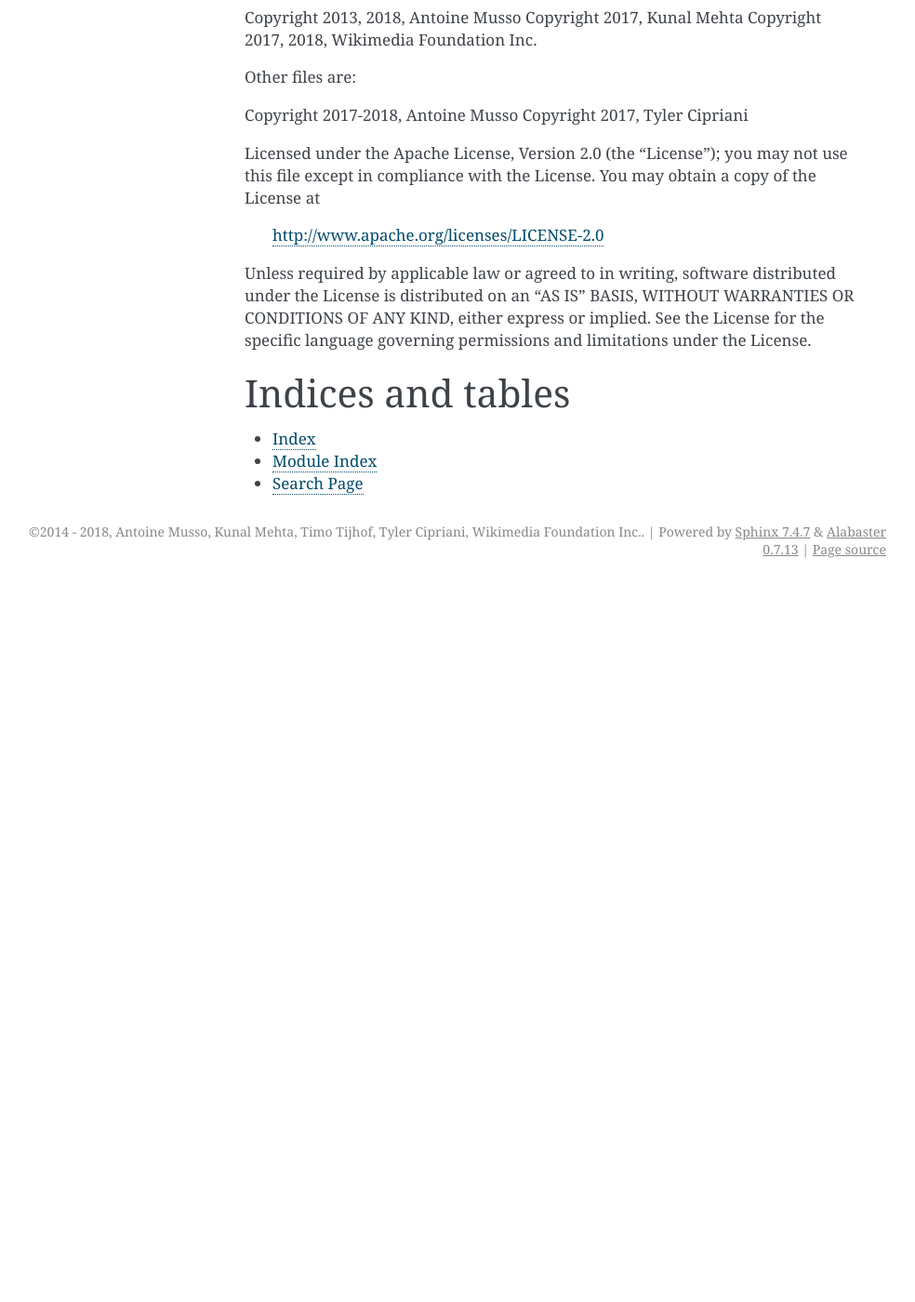
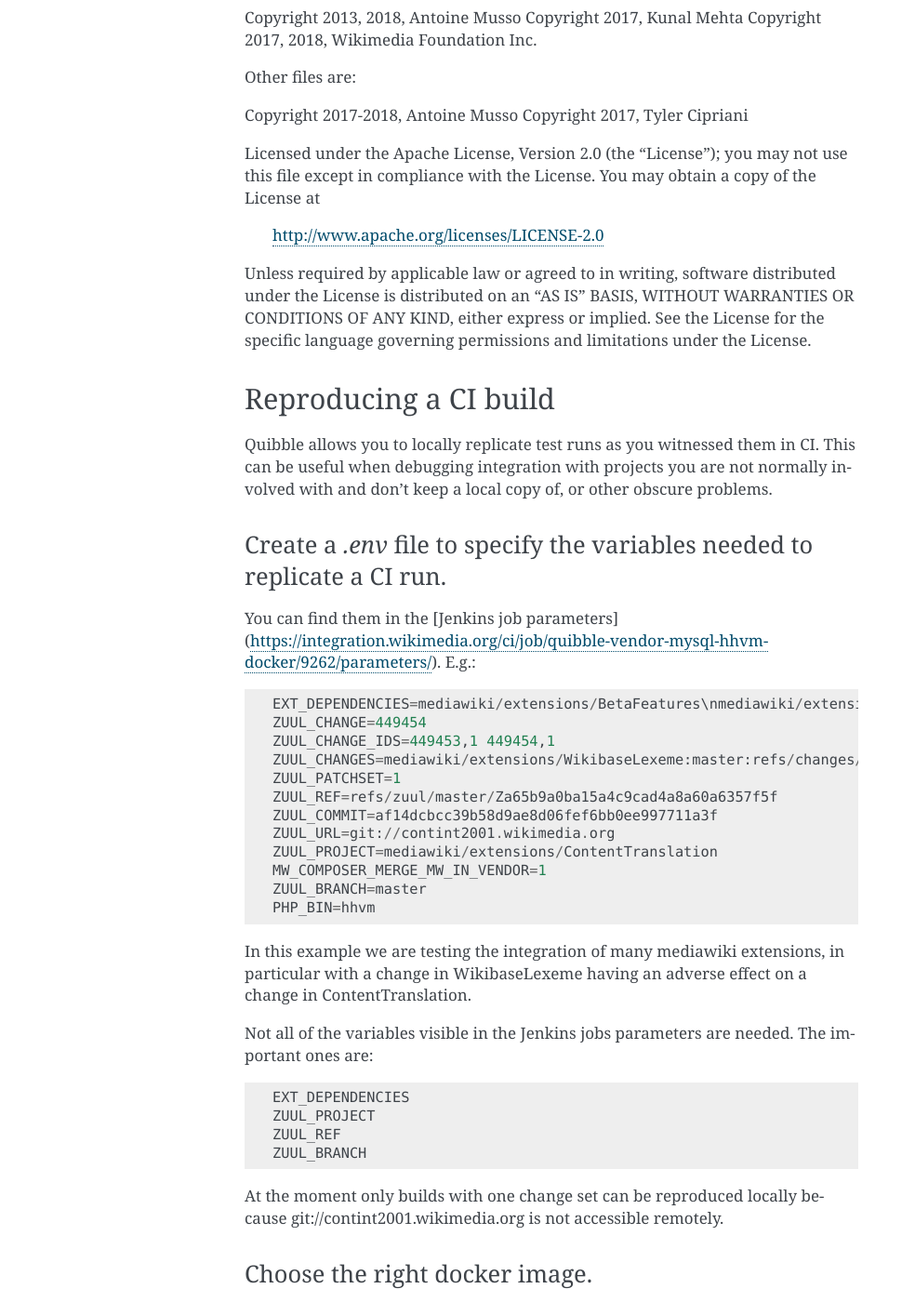
Before and after one commit to wikimedia/integration-quibble, a Sphinx documentation site: the page built from doc/source/index.rst, in a window 1280 px wide and 1400 px high, scrolled down 3381 px. Shown: the whole window at 93% size, without its empty margins (157-1141 px from the left). Built offline with Sphinx 7.4.7, drawn with Linux system fonts in a browser that asks for light colours; before the commit the page ends 4011 px from its top, so only the background shows below that; some of the changed text lies outside the part shown.

Commit message:
readme: how to reproduce a CI build
Add instruction on how to replicate a build as witnessed in CI.

Bug: T200991
Change-Id: I71967380661a33341d453af684fd4c6754a3ac6e

```diff
--- /dev/null
+++ b/doc/source/build-reproduction.rst
@@ -0,0 +1,79 @@
+Reproducing a CI build
+----------------------
+
+Quibble allows you to locally replicate test runs as you witnessed them in CI. This can be useful when debugging integration with projects you are not normally involved with and don't keep a local copy of, or other obscure problems.
+
+Create a `.env` file to specify the variables needed to replicate a CI run.
+~~~~~~~~~~~~~~~~~~~~~~~~~~~~~~~~~~~~~~~~~~~~~~~~~~~~~~~~~~~~~~~~~~~~~~~~~~~
+
+You can find them in the [Jenkins job parameters](https://integration.wikimedia.org/ci/job/quibble-vendor-mysql-hhvm-docker/9262/parameters/). E.g.::
+
+    EXT_DEPENDENCIES=mediawiki/extensions/BetaFeatures\nmediawiki/extensions/Capiunto\nmediawiki/extensions/CentralAuth\nmediawiki/extensions/CirrusSearch\nmediawiki/extensions/Cite\nmediawiki/extensions/Echo\nmediawiki/extensions/EducationProgram\nmediawiki/extensions/Elastica\nmediawiki/extensions/EventLogging\nmediawiki/extensions/GeoData\nmediawiki/extensions/GuidedTour\nmediawiki/extensions/PdfHandler\nmediawiki/extensions/PropertySuggester\nmediawiki/extensions/Scribunto\nmediawiki/extensions/SiteMatrix\nmediawiki/extensions/SyntaxHighlight_GeSHi\nmediawiki/extensions/TimedMediaHandler\nmediawiki/extensions/UniversalLanguageSelector\nmediawiki/extensions/VisualEditor\nmediawiki/extensions/WikiEditor\nmediawiki/extensions/Wikibase\nmediawiki/extensions/WikibaseLexeme\nmediawiki/extensions/WikibaseQuality\nmediawiki/extensions/WikibaseQualityConstraints\nmediawiki/extensions/WikimediaBadges\nmediawiki/extensions/cldr
+    ZUUL_CHANGE=449454
+    ZUUL_CHANGE_IDS=449453,1 449454,1
+    ZUUL_CHANGES=mediawiki/extensions/WikibaseLexeme:master:refs/changes/53/449453/1^mediawiki/extensions/ContentTranslation:master:refs/changes/54/449454/1
+    ZUUL_PATCHSET=1
+    ZUUL_REF=refs/zuul/master/Za65b9a0ba15a4c9cad4a8a60a6357f5f
+    ZUUL_COMMIT=af14dcbcc39b58d9ae8d06fef6bb0ee997711a3f
+    ZUUL_URL=git://contint2001.wikimedia.org
+    ZUUL_PROJECT=mediawiki/extensions/ContentTranslation
+    MW_COMPOSER_MERGE_MW_IN_VENDOR=1
+    ZUUL_BRANCH=master
+    PHP_BIN=hhvm
+
+In this example we are testing the integration of many mediawiki extensions, in particular with a change in WikibaseLexeme having an adverse effect on a change in ContentTranslation.
+
+Not all of the variables visible in the Jenkins jobs parameters are needed. The important ones are::
+
+      EXT_DEPENDENCIES
+      ZUUL_PROJECT
+      ZUUL_REF
+      ZUUL_BRANCH
+
+At the moment only builds with one change set can be reproduced locally because git://contint2001.wikimedia.org is not accessible remotely.
+
+Choose the right docker image.
+~~~~~~~~~~~~~~~~~~~~~~~~~~~~~~~~~~~~
+You must also choose the correct quibble image for the base OS and php interpreter to mirror the job:
+e.g. Debian Stretch and hhvm::
+
+      docker-registry.wikimedia.org/releng/quibble-stretch-hhvm
+
+You can find the full list of images by looking though those with quibble in the name from the WMF docker registry. e.g.::
+
+      curl -X GET https://docker-registry.wikimedia.org/v2/_catalog | grep quibble
+
+Run quibble with the env file as parameter.
+~~~~~~~~~~~~~~~~~~~~~~~~~~~~~~~~~~~~~~~~~~~~~~~
+
+Run::
+
+    docker run -it --rm \
+      --env-file ./.env \
+      -v "$(pwd)"/cache:/cache \
+      -v "$(pwd)"/log:/log \
+      -v "$(pwd)"/ref:/srv/git:ro \
+      -v "$(pwd)"/src:/workspace/src \
+      docker-registry.wikimedia.org/releng/quibble-stretch:latest
+
+Optionally skip (slow) installation
+~~~~~~~~~~~~~~~~~~~~~~~~~~~~~~~~~~~
+
+For repeated runs of the same change, assuming you have once successfully executed the cloning and installation steps, you can omit them by adding `--skip-zuul --skip-deps`::
+
+    docker run -it --rm \
+      --env-file ./.env \
+      -v "$(pwd)"/cache:/cache \
+      -v "$(pwd)"/log:/log \
+      -v "$(pwd)"/ref:/srv/git:ro \
+      -v "$(pwd)"/src:/workspace/src \
+      docker-registry.wikimedia.org/releng/quibble-stretch:latest \
+      --skip-zuul \
+      --skip-deps
+
+Remove LocalSettings.php between runs
+~~~~~~~~~~~~~~~~~~~~~~~~~~~~~~~~~~~~~
+
+Mediawiki ensures that previous installations are not accidentally destroyed by repeated runs of the installer (overwriting configuration values), so it is up to you to always remove the previous run's configuration file to avoid problems::
+
+    rm src/LocalSettings.php
--- a/doc/source/index.rst
+++ b/doc/source/index.rst
@@ -5,6 +5,7 @@
    usage
 
 .. include:: ../../README.rst
+.. include:: build-reproduction.rst
 
 
 
```
